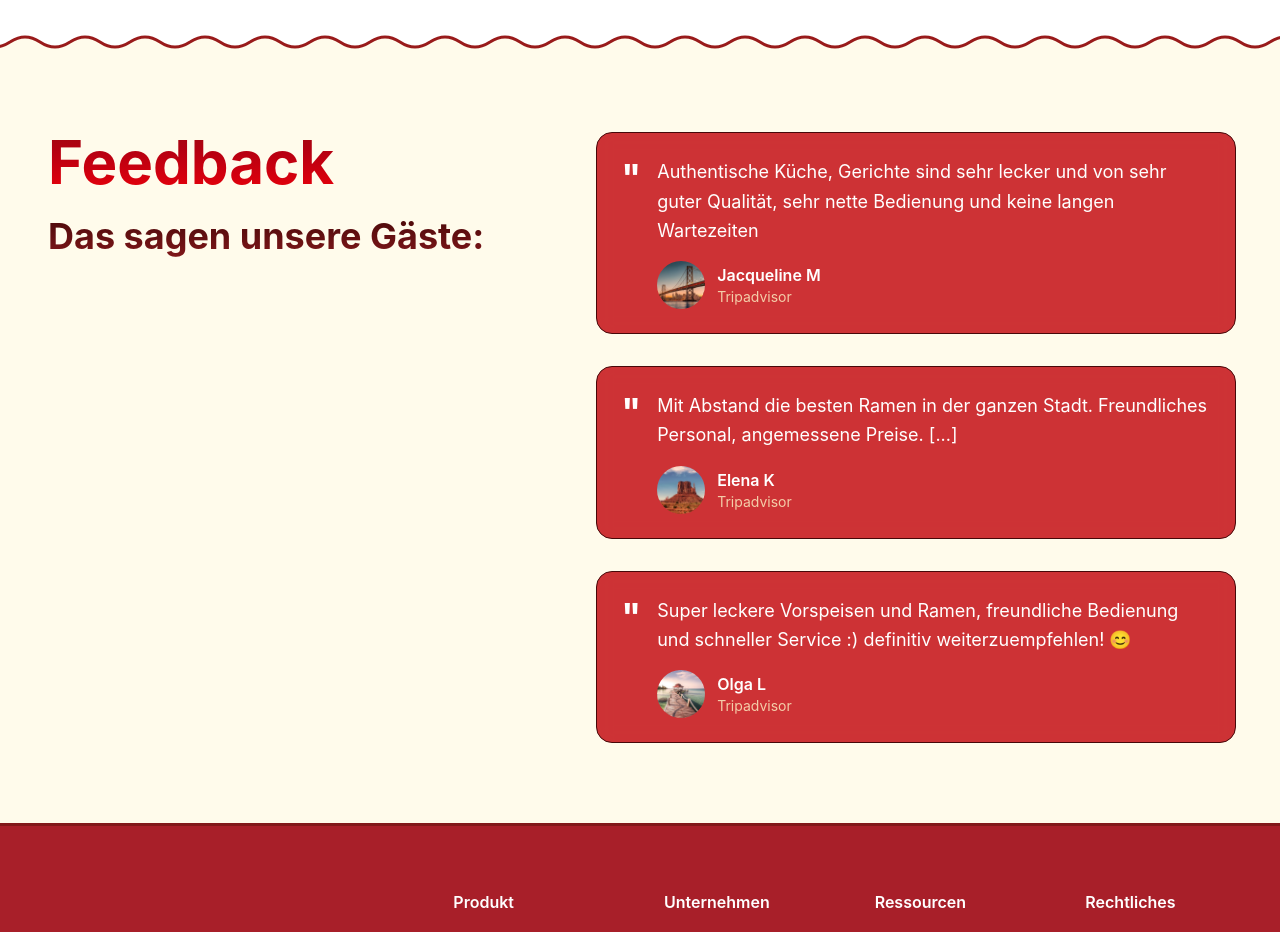
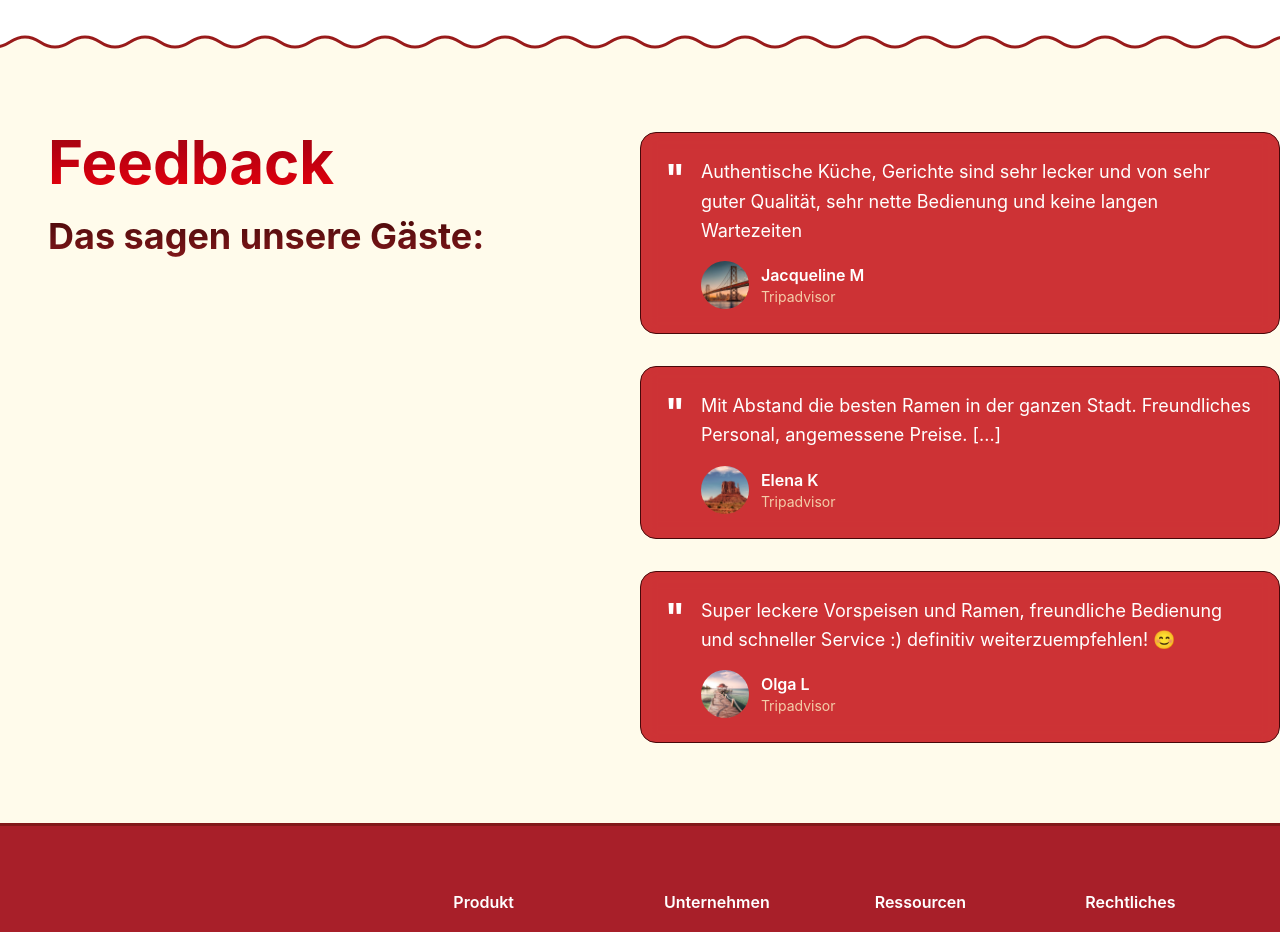
Before and after one commit to ItsIdzA/minramenbar, a React (Vite) app: page / in a window 1280 px wide. Shown: the part 3620-4552 px from the top of the page. Built offline with nearby package versions, Linux system fonts and the light colour scheme.

Commit message:
Fixed: Testimonials flexbox (added justify-center)

```diff
--- a/src/components/Testimonials.jsx
+++ b/src/components/Testimonials.jsx
@@ -43,7 +43,7 @@ export default function Testimonials() {
 
     return (
         <section id="testimonials" className="py-16 lg:py-20 overflow-hidden relative flex justify-center bg-amber-50">
-            <div className="max-w-7xl lg:flex items-start gap-16">
+            <div className="max-w-7xl lg:flex items-start justify-between gap-16">
                 {/* header */}
                 <div className="not-lg:min-w-screen px-4 md:px-8 lg:px-12 flex flex-col not-lg:justify-center not-lg:items-center ">
                     <h1 className="text-5xl md:text-5xl lg:text-6xl font-bold mb-4 sm:mb-6 bg-linear-to-b from-red-800 to-red-600 hover:from-red-500 transition duration-300 bg-clip-text text-transparent">
```
